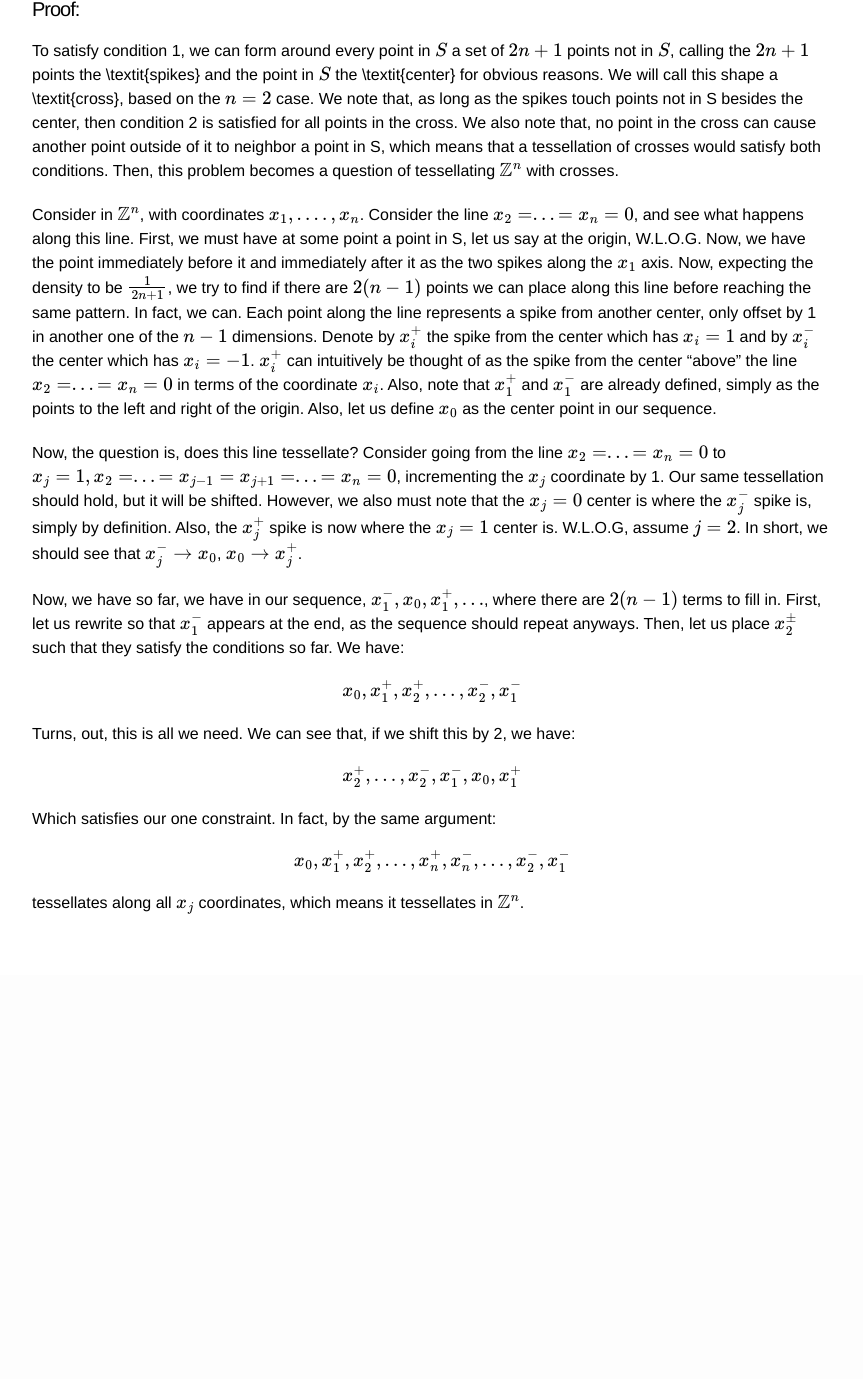
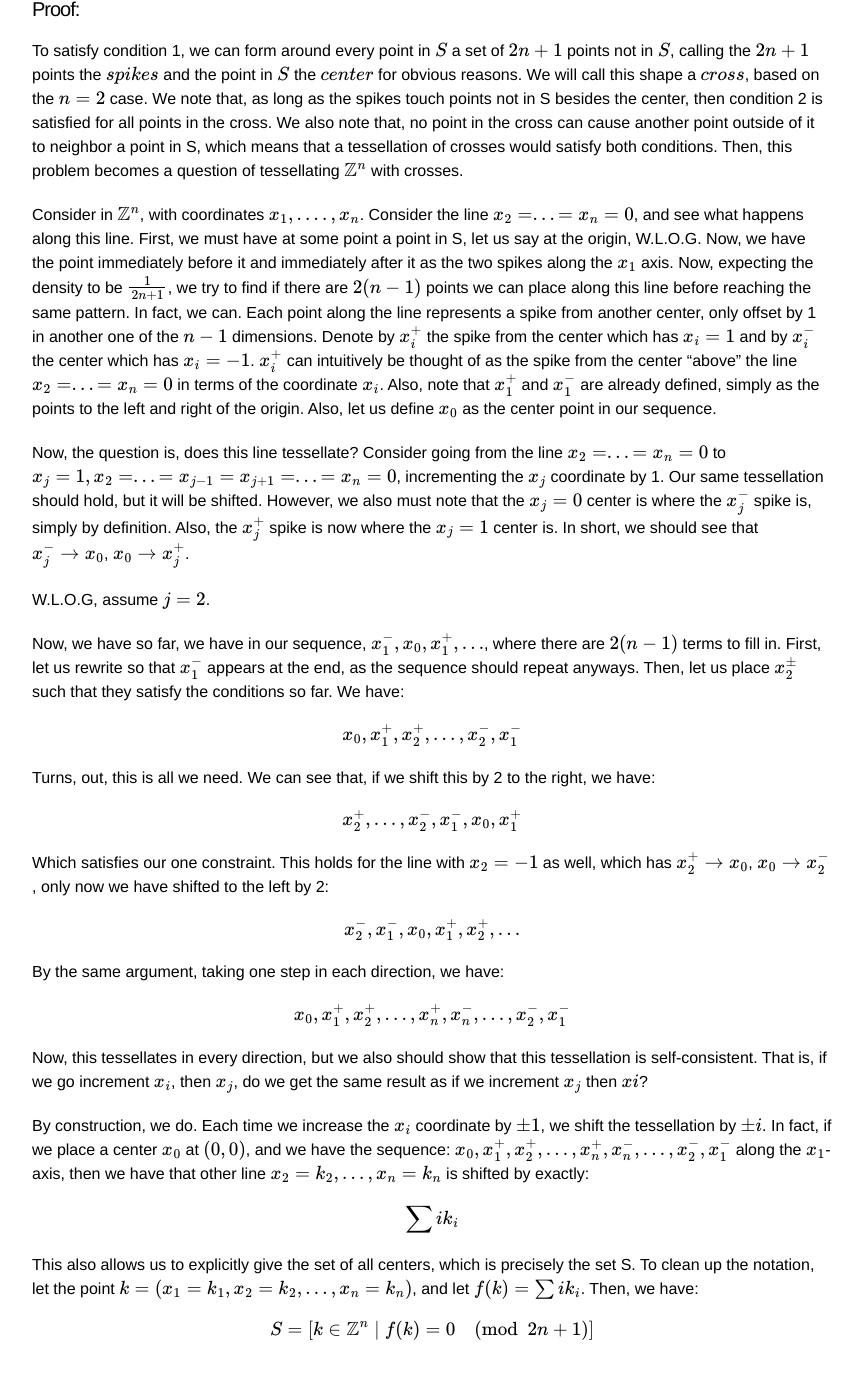
Before and after one commit to yourlifeofmath/yourlifeofmath.github.io, a Jekyll site: the page built from _posts/2020-01-27-Putnam_2019_B6.md, in a window 1280 px wide and 1400 px high, scrolled down 595 px. Shown: the top 1379 px of the window, without its empty margins (208-1071 px from the left). Built offline with Jekyll 4.4.1, drawn with Linux system fonts in a browser that asks for light colours; formulas are drawn with MathJax 3; before the commit the page ends 1570 px from its top, so only the background shows below that.

Commit message:
updated tessellations

```diff
--- a/_posts/2020-01-27-Putnam_2019_B6.md
+++ b/_posts/2020-01-27-Putnam_2019_B6.md
@@ -23,20 +23,36 @@ If we can prove that a cross shape tessellates $$\mathbb{Z}^n$$, then we satisfy
 
 #### Proof:
 
-To satisfy condition 1, we can form around every point in $$S$$ a set of $$2n + 1$$ points not in $$S$$, calling the $$2n + 1 $$ points the \textit{spikes} and the point in $$S$$ the \textit{center} for obvious reasons. We will call this shape a \textit{cross}, based on the $$n=2$$ case.  We note that, as long as the spikes touch points not in S besides the center, then condition 2 is satisfied for all points in the cross. We also note that, no point in the cross can cause another point outside of it to neighbor a point in S, which means that a tessellation of crosses would satisfy both conditions. Then, this problem becomes a question of tessellating $$\mathbb{Z}^n$$ with crosses.
+To satisfy condition 1, we can form around every point in $$S$$ a set of $$2n + 1$$ points not in $$S$$, calling the $$2n + 1 $$ points the $$\textit{spikes}$$ and the point in $$S$$ the $$\textit{center}$$ for obvious reasons. We will call this shape a $$\textit{cross}$$, based on the $$n=2$$ case.  We note that, as long as the spikes touch points not in S besides the center, then condition 2 is satisfied for all points in the cross. We also note that, no point in the cross can cause another point outside of it to neighbor a point in S, which means that a tessellation of crosses would satisfy both conditions. Then, this problem becomes a question of tessellating $$\mathbb{Z}^n$$ with crosses.
 
 Consider in $$\mathbb{Z}^n$$, with coordinates $$x_1, ...., x_n$$. Consider the line $$x_2 = ... = x_n = 0$$, and see what happens along this line. First, we must have at some point a point in S, let us say at the origin, W.L.O.G. Now, we have the point immediately before it and immediately after it as the two spikes along the $$x_1$$ axis. Now, expecting the density to be $$\frac{1}{2n +1}$$, we try to find if there are $$2(n-1)$$ points we can place along this line before reaching the same pattern. In fact, we can. Each point along the line represents a spike from another center, only offset by 1 in another one of the $$n-1$$ dimensions. Denote by $$x_i^+$$ the spike from the center which has $$x_i = 1$$ and by $$x_i^-$$ the center which has $$x_i = -1$$. $$x_i^+$$ can intuitively be thought of as the spike from the center "above" the line $$x_2 = ... = x_n = 0$$ in terms of the coordinate $$x_i$$. Also, note that $$x_1^+$$ and $$x_1^-$$ are already defined, simply as the points to the left and right of the origin. Also, let us define $$x_0$$ as the center point in our sequence.
 
-Now, the question is, does this line tessellate? Consider going from the line $$x_2 = ... = x_n = 0$$ to $$x_j = 1, x_2 = ... = x_{j-1} = x_{j+1} = ... = x_n = 0$$, incrementing the $$x_j$$ coordinate by 1. Our same tessellation should hold, but it will be shifted. However, we also must note that the $$x_j = 0$$ center is where the $$x_j^-$$ spike is, simply by definition. Also, the $$x_j^+$$ spike is now where the $$x_j = 1$$ center is. W.L.O.G, assume $$j = 2$$. In short, we should see that $$x_j^- \rightarrow x_0$$, $$x_0 \rightarrow x_j^+$$.
+Now, the question is, does this line tessellate? Consider going from the line $$x_2 = ... = x_n = 0$$ to $$x_j = 1, x_2 = ... = x_{j-1} = x_{j+1} = ... = x_n = 0$$, incrementing the $$x_j$$ coordinate by 1. Our same tessellation should hold, but it will be shifted. However, we also must note that the $$x_j = 0$$ center is where the $$x_j^-$$ spike is, simply by definition. Also, the $$x_j^+$$ spike is now where the $$x_j = 1$$ center is. In short, we should see that $$x_j^- \rightarrow x_0$$, $$x_0 \rightarrow x_j^+$$.
+
+W.L.O.G, assume $$j = 2$$.
 
 Now, we have so far, we have in our sequence, $$x_1^-, x_0, x_1^+, ...$$, where there are $$2(n-1)$$ terms to fill in. First, let us rewrite so that $$x_1^-$$ appears at the end, as the sequence should repeat anyways. Then, let us place $$x_2^\pm$$ such that they satisfy the conditions so far. We have:
 
 \\[x_0, x_1^+, x_2^+, ... , x_2^-, x_1^-\\]
 
-Turns, out, this is all we need. We can see that, if we shift this by 2, we have:
+Turns, out, this is all we need. We can see that, if we shift this by 2 to the right, we have:
 
 \\[x_2^+, ... , x_2^-, x_1^-, x_0, x_1^+\\]
 
-Which satisfies our one constraint. In fact, by the same argument:
+Which satisfies our one constraint. This holds for the line with $$x_2 = -1$$ as well, which has $$x_2^+ \rightarrow x_0$$, $$x_0 \rightarrow x_2^-$$, only now we have shifted to the left by 2:
+
+\\[x_2^-, x_1^-, x_0, x_1^+, x_2^+, ... \\]
+
+By the same argument, taking one step in each direction, we have:
+
 \\[x_0, x_1^+, x_2^+, ..., x_n^+, x_n^-, ... , x_2^-, x_1^-\\]
-tessellates along all $$x_j$$ coordinates, which means it tessellates in $$\mathbb{Z}^n$$.
+
+Now, this tessellates in every direction, but we also should show that this tessellation is self-consistent. That is, if we go increment $$x_i$$, then $$x_j$$, do we get the same result as if we increment $$x_j$$ then $$xi$$?
+
+By construction, we do. Each time we increase the $$x_i$$ coordinate by $$\pm1$$, we shift the tessellation by $$\pm i$$. In fact, if we place a center $$x_0$$ at $$(0,0)$$, and we have the sequence: $$x_0, x_1^+, x_2^+, ..., x_n^+, x_n^-, ... , x_2^-, x_1^-$$ along the $$x_1$$-axis, then we have that other line $$x_2 =k_2, ..., x_n = k_n$$ is shifted by exactly:
+
+\\[\sum i k_i\\]
+
+This also allows us to explicitly give the set of all centers, which is precisely the set S. To clean up the notation, let the point $$k = (x_1 = k_1, x_2 =k_2, ..., x_n = k_n)$$, and let $$f(k) = \sum i k_i$$. Then, we have:
+
+\\[ S = [k \in \mathbb{Z}^n  \;  \vert  \;  f(k) = 0\pmod{2n + 1}] \\]
```
